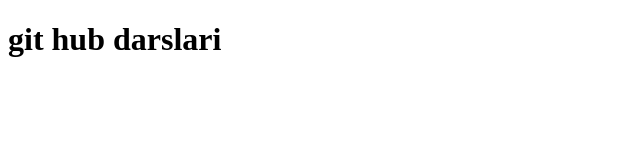
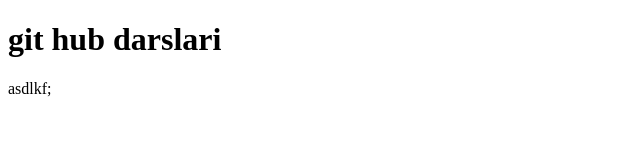
Before and after one commit to XaydarovMarufjon/socal-Project, a plain HTML site: page index.html in a window 1280 px wide. Shown: the full height of the page, 0-640 px from the left. Drawn offline with Linux system fonts and the light colour scheme.

Commit message:
index changedda

```diff
--- a/index.html
+++ b/index.html
@@ -8,5 +8,6 @@
 </head>
 <body>
     <h1> git hub darslari  </h1>
+    <span>asdlkf;</span>
 </body>
 </html>
```
